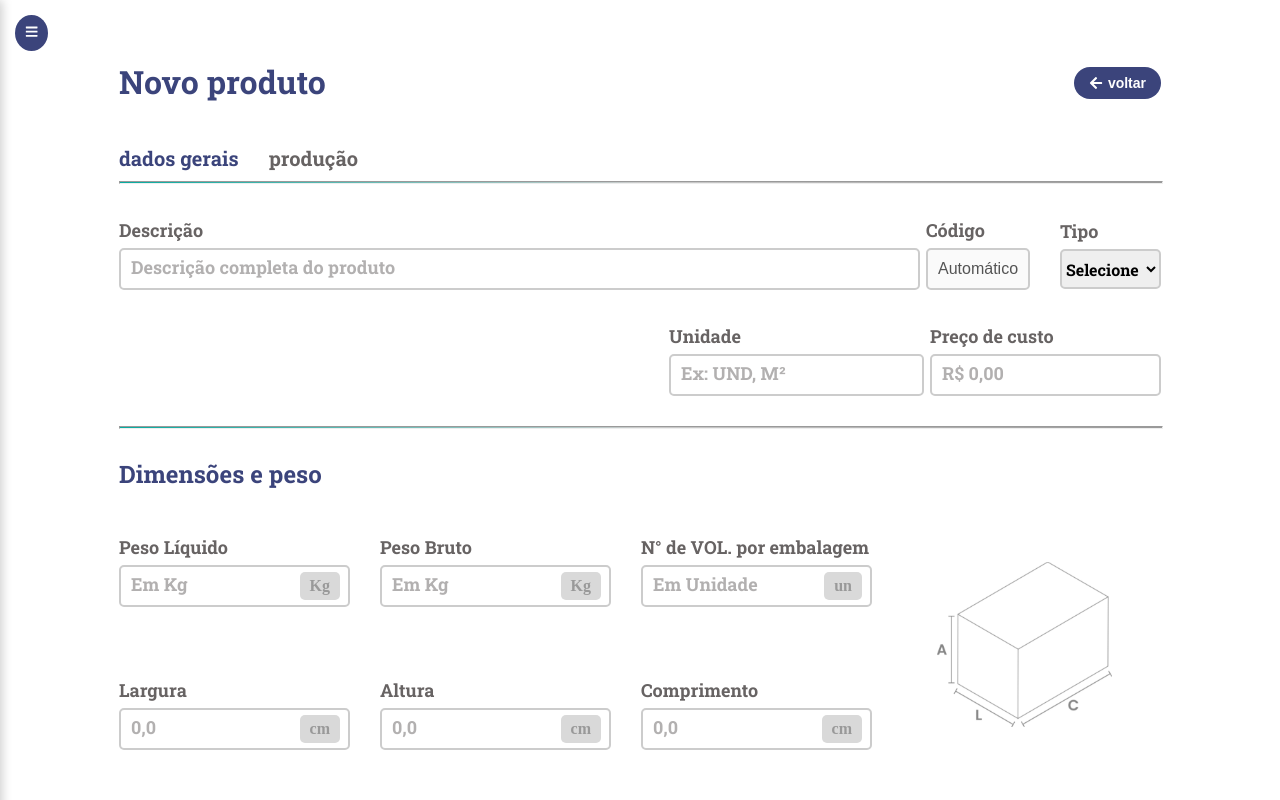
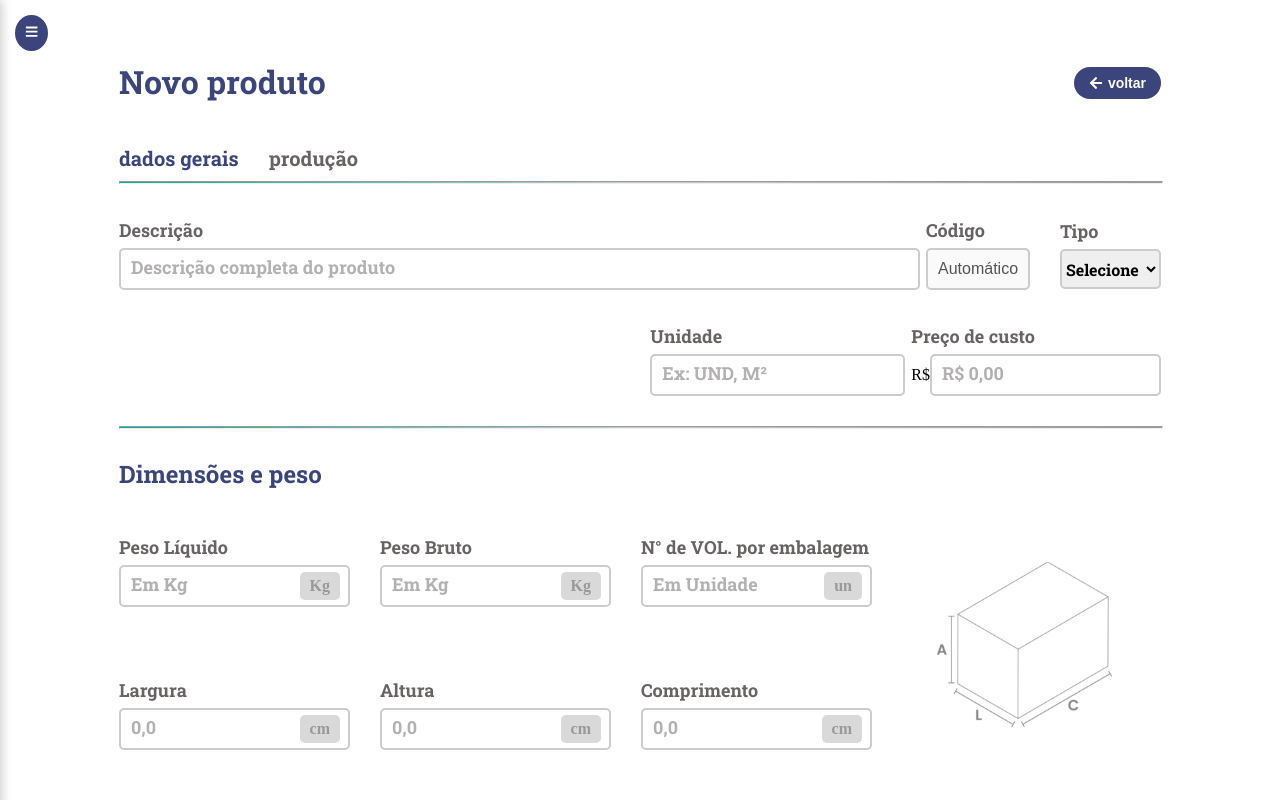
Before and after one commit to erik-tavares/a, a Next.js app: page /cadastro/produto/novoProduto in a window 1280 px wide. Shown: the top 800 px of the page. Built offline with nearby package versions, Linux system fonts and the light colour scheme.

Commit message:
server.jsx

```diff
--- a/src/app/cadastro/produto/novoProduto/page.jsx
+++ b/src/app/cadastro/produto/novoProduto/page.jsx
@@ -454,6 +454,7 @@ export default function NovoProdutoPage() {
                 <div className="form-group preco">
                   <label>Preço de custo</label>
                   <div className="input-group">
+                    <span className="prefix">R$</span>
                     <input
                       type="text"
                       name="preco"
```
